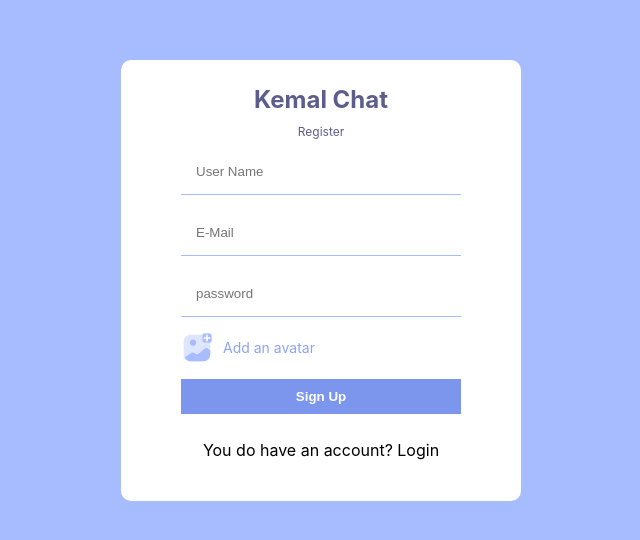
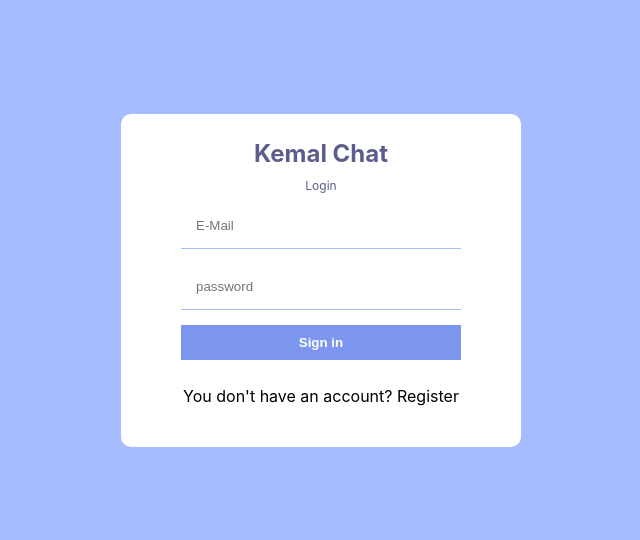
Before and after one commit to kemalkujovic/Chat-Application, a React (Create React App) app: page / in a window 1280 px wide. Shown: the part 120-660 px from the top of the page, without its empty margins (319-959 px from the left). Built offline with nearby package versions, Linux system fonts and the light colour scheme.

Commit message:
add login page

```diff
--- a/src/App.js
+++ b/src/App.js
@@ -1,9 +1,10 @@
 import logo from "./logo.svg";
 import "./App.css";
 import Register from "./pages/Register";
+import Login from "./pages/Login";
 
 function App() {
-  return <Register />;
+  return <Login />;
 }
 
 export default App;
--- a/src/pages/Login.jsx
+++ b/src/pages/Login.jsx
@@ -0,0 +1,22 @@
+import React from "react";
+import classes from "./Register.module.css";
+import Add from "../img/addAvatar.jpg";
+const Login = () => {
+  return (
+    <div className={classes.formContainer}>
+      <div className={classes.formWrapper}>
+        <span className={classes.logo}>Kemal Chat</span>
+        <span className={classes.title}>Login</span>
+        <form>
+          <input type="email" placeholder="E-Mail" />
+          <input type="password" placeholder="password" />
+
+          <button>Sign in</button>
+        </form>
+        <p>You don't have an account? Register</p>
+      </div>
+    </div>
+  );
+};
+
+export default Login;
```
